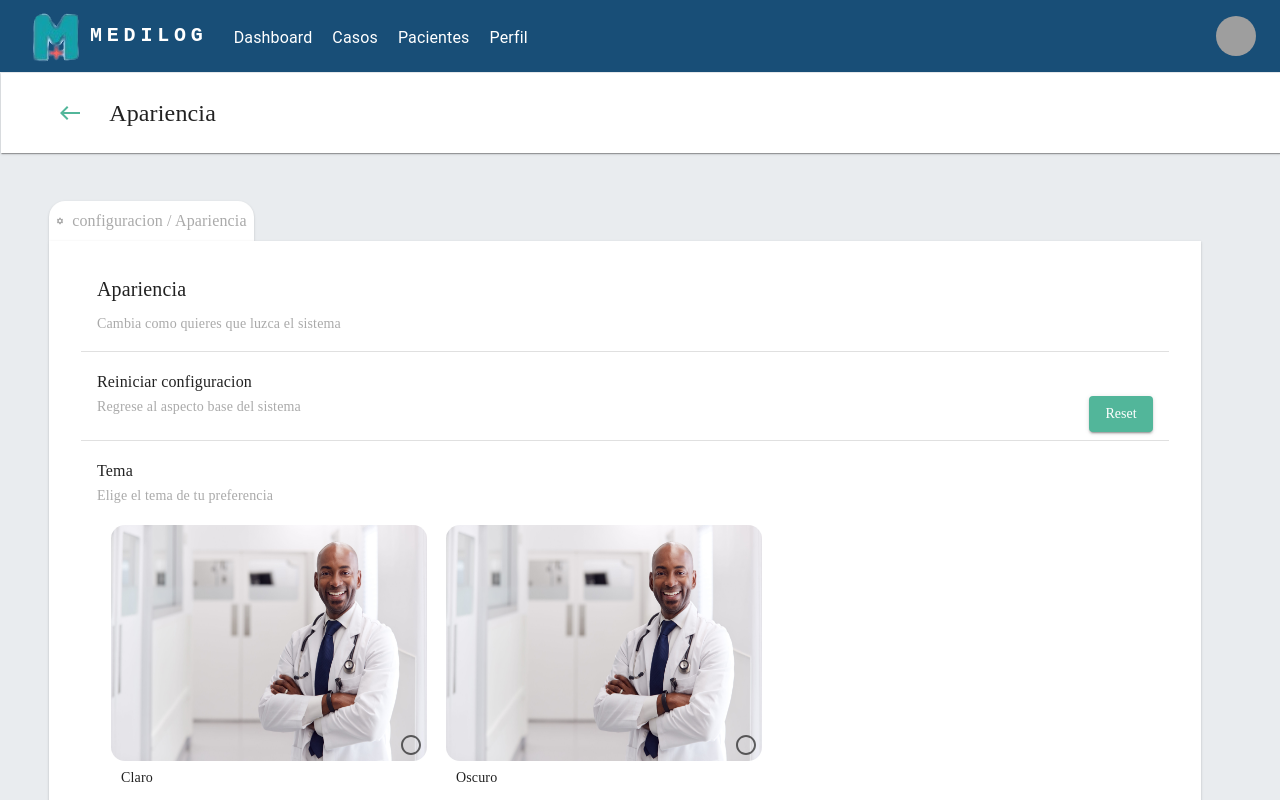
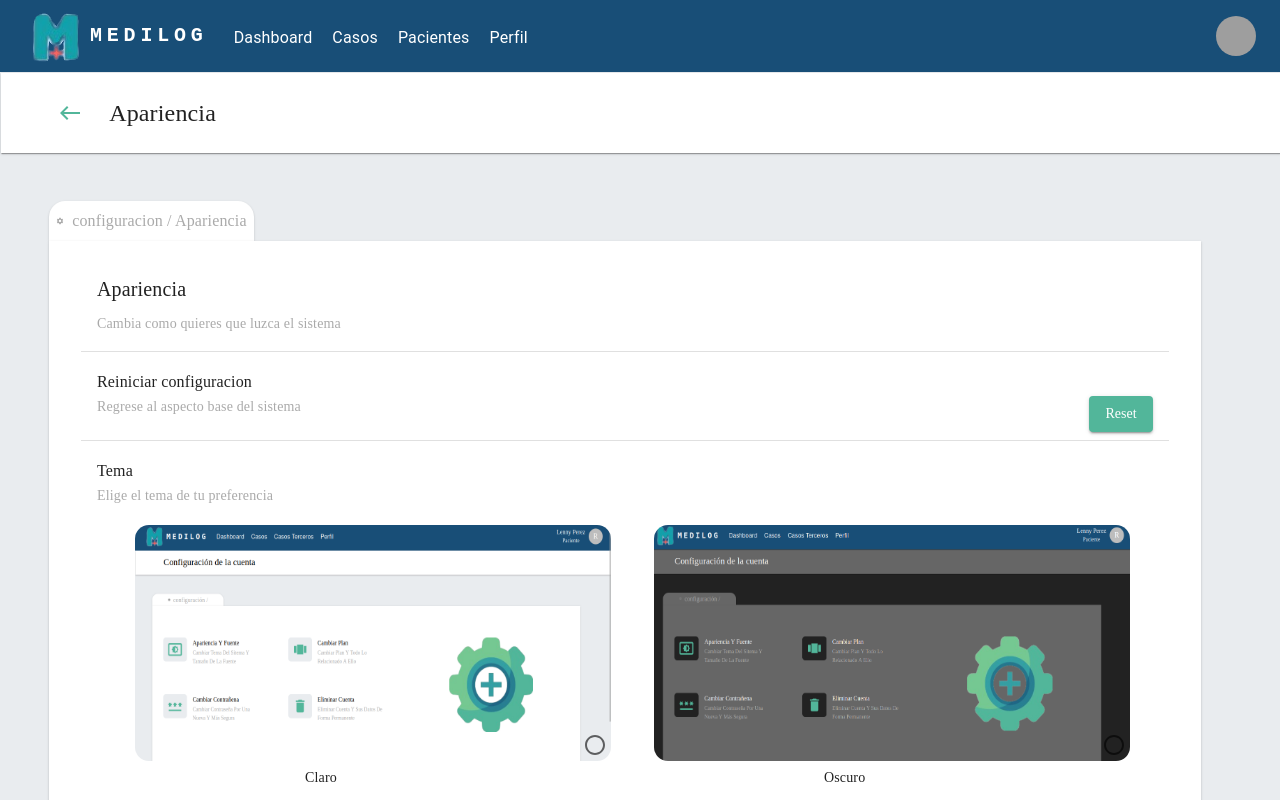
Before and after one commit to LennyMGarcia/MediLog, a React (Vite) app in the folder Cliente/: page /settings/appearance in a window 1280 px wide. Shown: the top 800 px of the page. Built offline with nearby package versions, Linux system fonts and the light colour scheme; sample sign-in values are in the browser's storage; grey boxes are pictures that could not be loaded.

Commit message:
Feat: Se aprovecha la magia del localStorage para guardar la info del seleccionado

```diff
--- a/Cliente/src/Pages/Settings/Components/SettingOptions/appearance.tsx
+++ b/Cliente/src/Pages/Settings/Components/SettingOptions/appearance.tsx
@@ -1,5 +1,7 @@
 import Box from "@mui/material/Box/Box";
-import registerDoctor from "/assets/Pictures/registerDoctor.jpg";
+import darkTheme from "/assets/Pictures/darktheme.png";
+import lightTheme from "/assets/Pictures/lightTheme.png";
+
 import SettingsIcon from "@mui/icons-material/Settings";
 import Typography from "@mui/material/Typography/Typography";
 import Button from "@mui/material/Button/Button";
@@ -53,7 +55,7 @@ const Appearance: React.FC = () => {
   const isMediumScreen = useMediaQuery(theme.breakpoints.up("md"));
 
   const navigate = useNavigate();
-  const [selectedValue, setSelectedValue] = useState<string>("");
+  const [selectedValue, setSelectedValue] = useState<string>(localStorage.getItem("selectedTheme") || "");
 
   //const {setAllThemeData} = useThemeStore()
   const setAllThemeData = useThemeStore(state => state.setAllThemeData);
@@ -95,6 +97,7 @@ const Appearance: React.FC = () => {
   const handleChange = (value: string) => {
 
     setSelectedValue(value);
+    localStorage.setItem("selectedTheme", value);
     if (value === "option1") {
       setAllThemeData({
         backgroundMain: "#e9ecef",
@@ -268,7 +271,7 @@ const Appearance: React.FC = () => {
           >
             <ImageRadioButton
               value="option1"
-              src={registerDoctor}
+              src={lightTheme}
               alt="Opción 1"
               name="Claro"
               onChange={handleChange}
@@ -276,7 +279,7 @@ const Appearance: React.FC = () => {
             />
             <ImageRadioButton
               value="option2"
-              src={registerDoctor}
+              src={darkTheme}
               alt="Opción 2"
               name="Oscuro"
               onChange={handleChange}
@@ -300,13 +303,14 @@ const ImageRadioButton: React.FC<ImageRadioButtonProps> = ({
   onChange,
   selectedValue,
 }) => {
+
   const theme = useTheme();
   const isMediumScreen = useMediaQuery(theme.breakpoints.up("md"));
 
   const imageStyle: React.CSSProperties = {
-    width: "20rem",
+    width: "30rem",
     height: "15rem",
-    marginLeft: "-22.2rem",
+    marginLeft: "-32.2rem",
     marginBottom: "12.3rem",
     cursor: "pointer",
     border: "2px solid transparent",
@@ -318,7 +322,7 @@ const ImageRadioButton: React.FC<ImageRadioButtonProps> = ({
   };
 
   return (
-    <Box sx={{ marginLeft: isMediumScreen ? "14rem" : "12rem" }}>
+    <Box sx={{ marginLeft: isMediumScreen ? "25.5rem" : "12rem" }}>
       <FormControlLabel
         value={value}
         control={
@@ -335,7 +339,7 @@ const ImageRadioButton: React.FC<ImageRadioButtonProps> = ({
               ...imageStyle,
               ...(value === selectedValue
                 ? selectedStyle
-                : { borderColor: "white" }),
+                : { borderColor: "none" }),
             }}
             onClick={() => onChange(value)}
           />
```
Also changed, not shown: Cliente/public/assets/Pictures/darktheme.png (added), Cliente/public/assets/Pictures/lightTheme.png (added).
